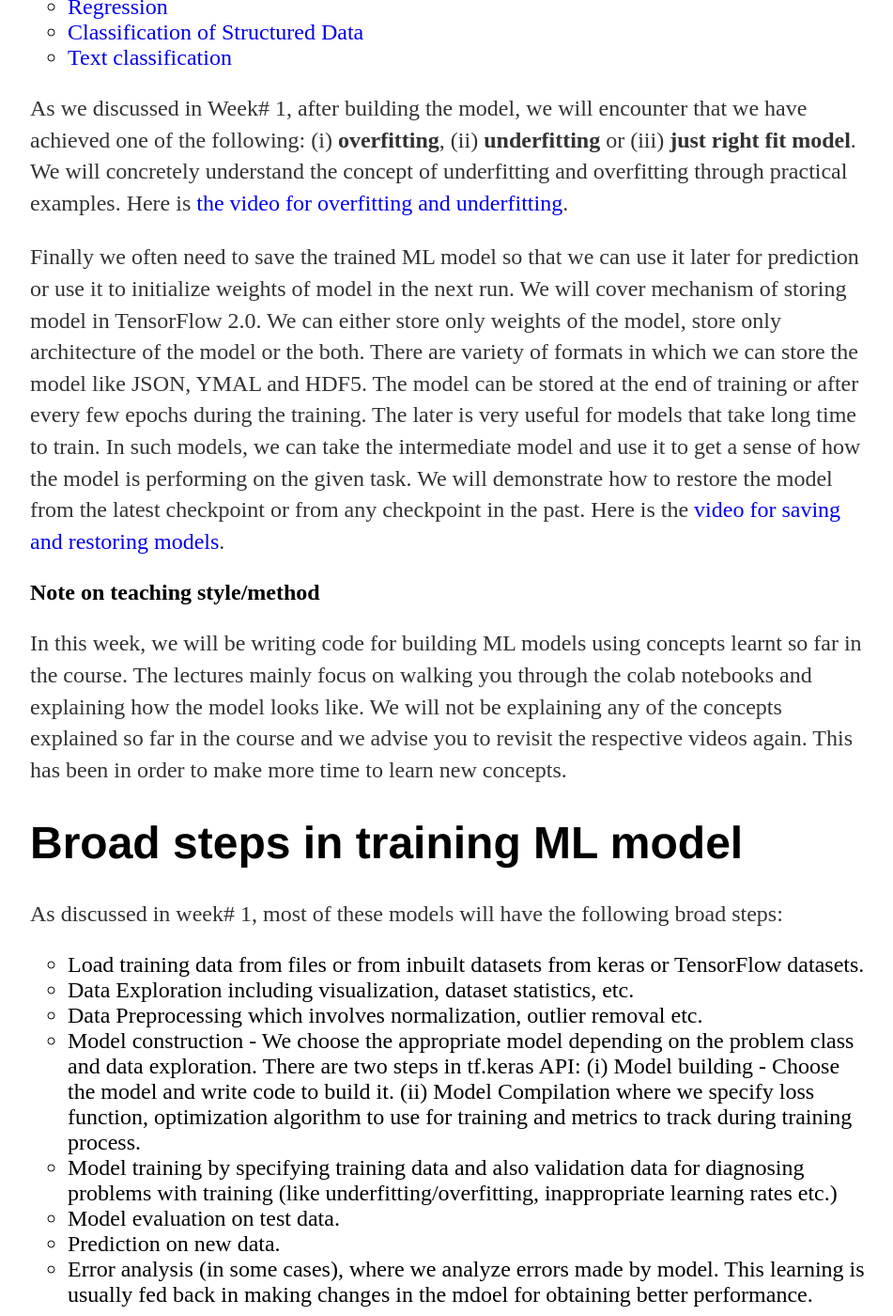
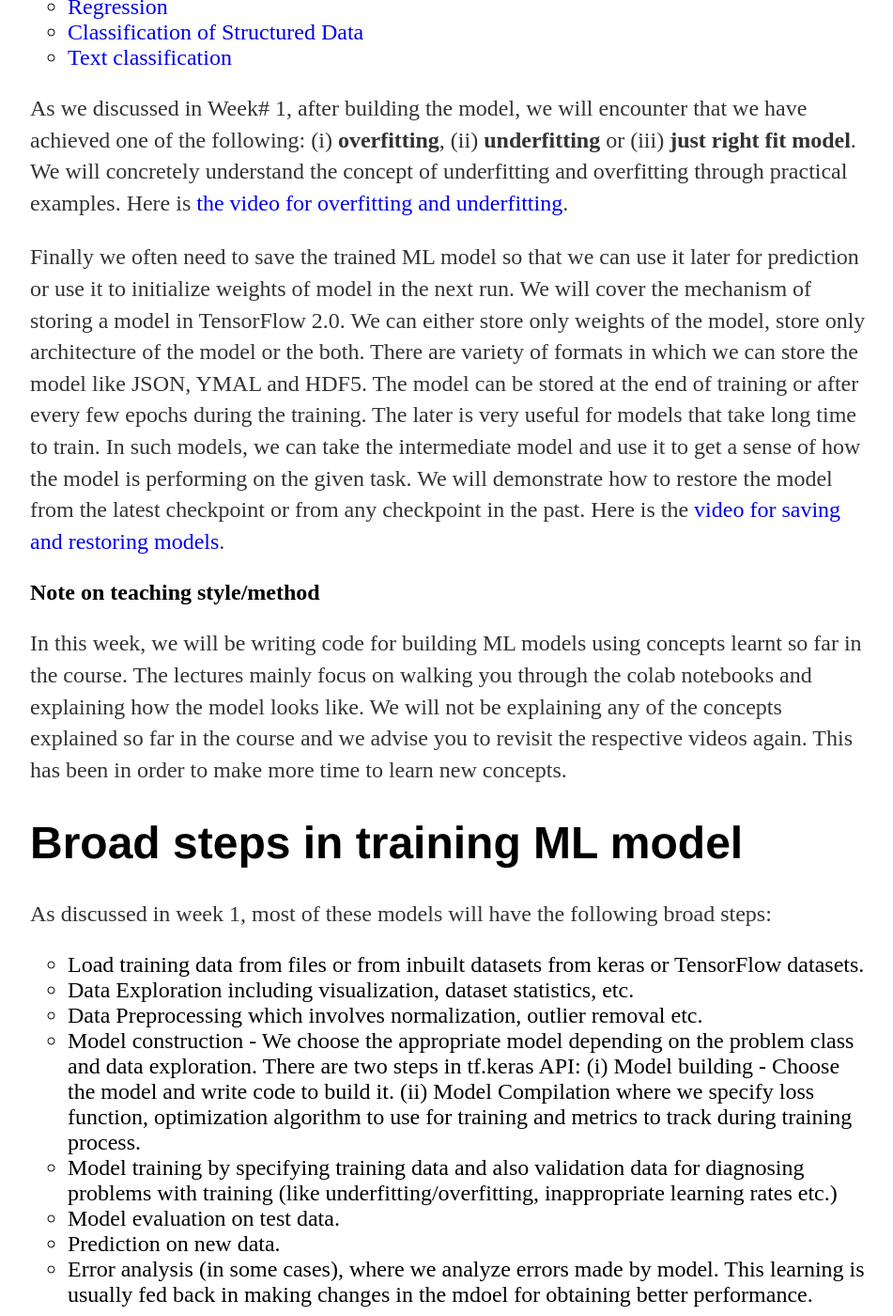
Before and after one commit to tfindiamooc/tfindiamooc.github.io, a Jekyll site: the page built from _posts/2019-09-15-Week-4-Overview.md, in a window 1280 px wide and 1400 px high, scrolled down 379 px. Shown: the whole window at 94% size, without its empty margins (160-1111 px from the left). Built offline with Jekyll 4.4.1, drawn with Linux system fonts in a browser that asks for light colours; some of the changed text lies outside the part shown.

Commit message:
Update 2019-09-15-Week-4-Overview.md

```diff
--- a/_posts/2019-09-15-Week-4-Overview.md
+++ b/_posts/2019-09-15-Week-4-Overview.md
@@ -14,7 +14,7 @@ Welcome to the week 4 of the course! In this week, we will learn how to build ba
 As we discussed in Week# 1, after building the model, we will encounter that we have achieved one of the following: (i) **overfitting**, (ii) **underfitting** or (iii) **just right fit model**.  We will concretely understand the concept of
 underfitting and overfitting through practical examples.  Here is [the video for overfitting and underfitting](https://www.youtube.com/watch?v=j6uL6c14pUY&list=PLOzRYVm0a65cTV_t0BYj-nV8VX_Me6Es3&index=20).
 
-Finally we often need to save the trained ML model so that we can use it later for prediction or use it to initialize weights of model in the next run.  We will cover mechanism of storing model in TensorFlow 2.0. We can either store
+Finally we often need to save the trained ML model so that we can use it later for prediction or use it to initialize weights of model in the next run.  We will cover the mechanism of storing a model in TensorFlow 2.0. We can either store
 only weights of the model, store only architecture of the model or the both.  There are variety of formats in which we
 can store the model like JSON, YMAL and HDF5.  The model can be stored at the end of training or after every few epochs during the training.  The later is very useful for models that take long time to train.  In such models, we can
 take the intermediate model and use it to get a sense of how the model is performing on the given task. We will demonstrate how to restore the model from the latest checkpoint or from any checkpoint in the past.  Here is the [video
@@ -27,7 +27,7 @@ explaining any of the concepts explained so far in the course and we advise you
 
 # Broad steps in training ML model
 
-As discussed in week# 1, most of these models will have the following broad steps:
+As discussed in week 1, most of these models will have the following broad steps:
 
 * Load training data from files or from inbuilt datasets from keras or TensorFlow datasets.
 * Data Exploration including visualization, dataset statistics, etc.
```
Also changed, not shown: other parts of _posts/2019-09-15-Week-4-Overview.md (+1 -1 lines).
